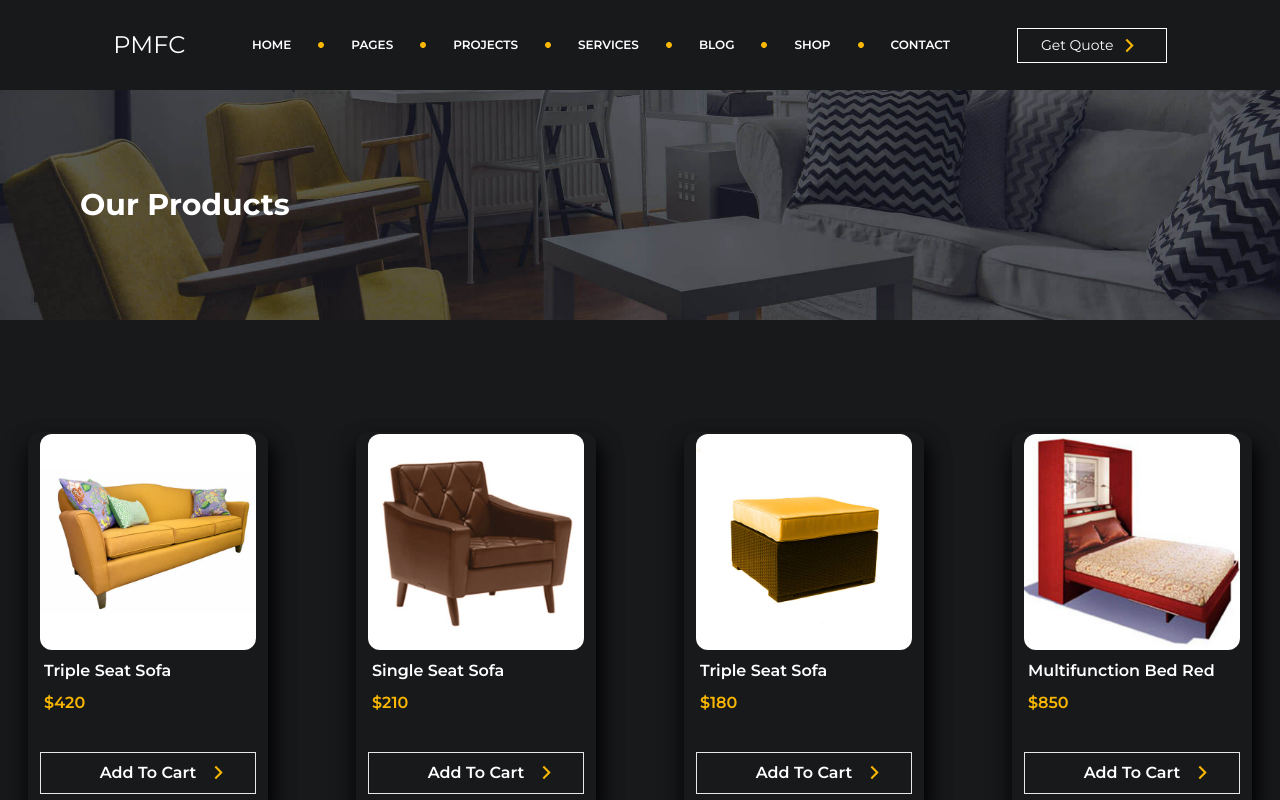
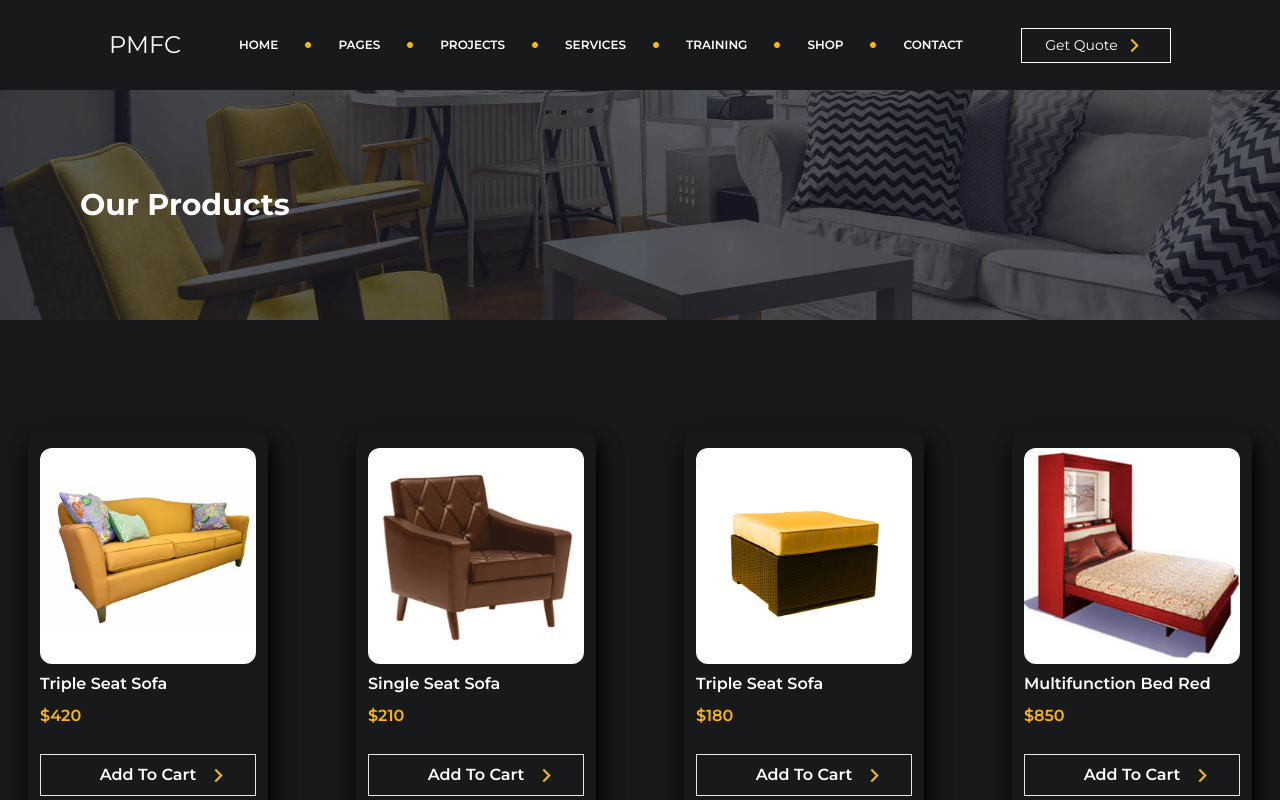
Before and after one commit to spanzyteo/furniture-cart, a Next.js app: page /shop in a window 1280 px wide. Shown: the top 800 px of the page. Built offline with nearby package versions, Linux system fonts and the light colour scheme.

Commit message:
completed the modifications and created the trainging page

```diff
--- a/app/components/Navbar.tsx
+++ b/app/components/Navbar.tsx
@@ -1,6 +1,7 @@
 import { RiArrowRightSLine } from 'react-icons/ri'
 import { IoMenuSharp } from 'react-icons/io5'
 import { VscCircleFilled } from 'react-icons/vsc'
+import Link from 'next/link'
 
 
 const Navbar = () => {
@@ -27,12 +28,14 @@ const Navbar = () => {
         </h1>
         <VscCircleFilled className="text-[#fab702]" />
         <h1 className="cursor-pointer hover:text-[#fab702] transition-all duration-300 ease">
-          Blog
+          Training
         </h1>
         <VscCircleFilled className="text-[#fab702]" />
-        <h1 className="cursor-pointer hover:text-[#fab702] transition-all duration-300 ease">
-          Shop
-        </h1>
+        <Link href={'/shop'}>
+          <h1 className="cursor-pointer hover:text-[#fab702] transition-all duration-300 ease">
+            Shop
+          </h1>
+        </Link>
         <VscCircleFilled className="text-[#fab702]" />
         <h1 className="cursor-pointer hover:text-[#fab702] transition-all duration-300 ease">
           Contact
--- a/app/layout.tsx
+++ b/app/layout.tsx
@@ -2,6 +2,7 @@ import type { Metadata } from "next";
 import { Montserrat } from 'next/font/google'
 import "./globals.css";
 import Navbar from "./components/Navbar";
+import Footer from "./components/Footer";
 
 const montserrat = Montserrat({ subsets: ['latin'] })
 
@@ -20,6 +21,7 @@ export default function RootLayout({
       <body className={montserrat.className}>
         <Navbar />
         <main>{children}</main>
+        <Footer />
       </body>
     </html>
   )
--- a/app/page.tsx
+++ b/app/page.tsx
@@ -18,7 +18,6 @@ export default function Home() {
       <ViewProjects />
       <CustomerReviews />
       <SecondaryFooter />
-      <Footer />
     </>
   )
 }
--- a/app/shop/page.tsx
+++ b/app/shop/page.tsx
@@ -5,6 +5,7 @@ import { Parallax } from 'react-parallax'
 import { Product } from '../data/product'
 import { RiArrowRightSLine } from 'react-icons/ri'
 import bgProduct from '../../public/bg-product.jpg'
+import SecondaryFooter from '../components/SecondaryFooter'
 
 const page: React.FC = () => {
   return (
@@ -21,29 +22,32 @@ const page: React.FC = () => {
           {Product.map((item) => (
             <div
               key={item.id}
-              className="flex flex-col justify-around w-[85%] lg:w-[240px] lg:h-[380px] h-[480px] mx-auto rounded-xl shadow-custom"
+              className="flex flex-col justify-between w-[85%] lg:w-[240px] lg:h-[380px] md:h-[400px] sm:h-[470px] h-[605px] mx-auto rounded-xl shadow-custom "
             >
-              <div className="w-[90%] h-[180px] mt-[-1rem] mx-auto">
+              <div className="w-[90%] h-[180px] mx-auto">
                 <Image
                   src={item.image}
                   alt="image"
                   objectFit="cover"
-                  className="rounded-xl"
+                  className="rounded-xl mt-4"
                 />
-              </div>
-              <div className="flex flex-col text-left ml-4 mt-6 lg:mt-2">
+                <div className="flex flex-col text-left ml-0 mt-4 lg:mt-2">
                   <h1 className="text-white font-semibold">{item.name}</h1>
                   <h1 className="text-[#fab702] mt-2 font-semibold">
                     ${item.price}
                   </h1>
                 </div>
+              </div>
+              <div className="flex flex-col mb-4">
                 <button className="mx-auto text-white font-semibold border sm:p-2 p-0 flex w-[90%] items-center justify-center relative hover:bg-[#fab702] hover:border-none group">
                   <p>Add To Cart</p>
                   <RiArrowRightSLine className="absolute text-[#fab702] right-6 h-[25px] w-[25px] font-bold transition-all duration-300 ease  group-hover:right-3 group-hover:text-black" />
                 </button>
               </div>
+            </div>
           ))}
         </div>
+        <SecondaryFooter />
       </div>
     </>
   )
--- /dev/null
+++ b/app/training/page.tsx
@@ -0,0 +1,9 @@
+import React from 'react'
+
+const page = () => {
+  return (
+    <div>page</div>
+  )
+}
+
+export default page
```
Also changed, not shown: public/training-img.jpg (added). Lines whose indentation alone changed are shown as unchanged.
